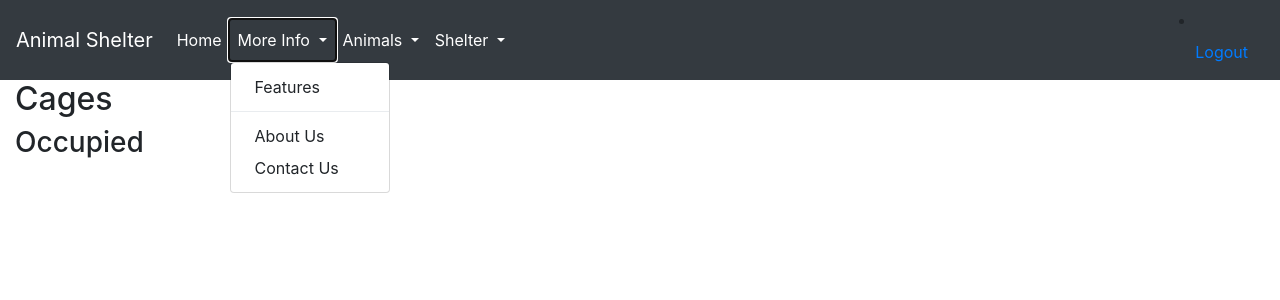
After one commit to import-tao/shelter-record-manager, a Django app: the page made by shelter/catalog/templates/catalog/cagedetail.html in a window 1280 px wide, after a click on "More Info". The commit adds this page. Shown: the top 300 px of the page. Run offline with Django 3.2, Linux system fonts and the light colour scheme; the visitor is signed in with stand-in values (Sample User, id 1); data that the repository does not hold is empty; some libraries are stand-ins or nearby versions.

Commit message:
Added cage list view, remove search navbar,

```diff
--- /dev/null
+++ b/shelter/catalog/templates/catalog/cagedetail.html
@@ -0,0 +1,16 @@
+{% extends "catalog/base.html" %}
+{% block title %}<title>Building View</title> {% endblock %}
+{% block content %}
+
+
+<h2>Cages</h2>
+<h3>Occupied</h3>
+{% if animal %}
+{% for ani in animal %}
+<ul>
+    <li>{{ ani.cage }}, <a href={{ani.get_absolute_url }}>{{ani.name}}</a></li>
+</ul>
+{% endfor %}
+{% endif %}
+
+{% endblock %}
--- a/shelter/catalog/urls.py
+++ b/shelter/catalog/urls.py
@@ -9,4 +9,5 @@ urlpatterns = [
     path('<name>/<int:pk>/update/', views.AnimalInstanceUpdateView.as_view(), name= "animal_instance_update"),
     path('<name>/<int:pk>/update/animal', views.AnimalTypeUpdateView.as_view(), name= 'animal_type_update'),
     path('<name>/<int:pk>/delete', views.AnimalInstanceDeleteView.as_view(), name= 'animal_instance_delete'),
+    path('building/<int:pk', views.cagedetailview, name='cage_detail')
 ]
--- a/shelter/catalog/views.py
+++ b/shelter/catalog/views.py
@@ -1,6 +1,6 @@
 from django.shortcuts import render, render_to_response, reverse
 from django.http import HttpResponseRedirect
-from .models import AnimalInstance, Animal
+from .models import AnimalInstance, Animal, Building
 from django.urls import reverse_lazy
 from django.views.generic import CreateView, UpdateView, DeleteView, DetailView
 from . import forms
@@ -89,3 +89,11 @@ class AnimalInstanceDeleteView(DeleteView):
     # When deleted, it will go back to the page you specify in success_url
     success_url = reverse_lazy('home_page')
     template_name = 'catalog/animal_instance_delete.html'
+
+
+def cagedetailview(request):
+    animal = AnimalInstance.objects.all().filter(status__exact='a')
+    context = {
+        'animal':animal,
+    }
+    return render(request, 'catalog/cagedetail.html',context)
--- a/shelter/templates/index/about.html
+++ b/shelter/templates/index/about.html
@@ -3,6 +3,6 @@
 {% block content %}
 
 <h1>About this website</h1>
-<p>This website was created by mutliple people from all over the world. They dedicating some of their spare time each week to get this up and running!</p>
+<p>This website was created by mutliple people from all over the world. They dedicate some of their spare time each week to get this up and running!</p>
 
 {% endblock %}
--- a/shelter/templates/index/base.html
+++ b/shelter/templates/index/base.html
@@ -54,7 +54,7 @@
           </a>
           <div class="dropdown-menu" aria-labelledby="navbarDropdown">
             <a class="dropdown-item" href="{% url 'home_page' %}">Dashboard</a>
-            <a class="dropdown-item" href="">Add a New Animal</a>
+            <a class="dropdown-item" href="{% url 'animal_create'%}">Add a New Animal</a>
             <a class="dropdown-item" href="">Medication</a>
             <div class="dropdown-divider"></div>
           </div>
@@ -64,14 +64,13 @@
                 Shelter
               </a>
               <div class="dropdown-menu" aria-labelledby="navbarDropdown">
-                <a class="dropdown-item" href="{% url 'home_page' %}">Edit Shelter</a>
+                <a class="dropdown-item" href="{% url 'cage_detail' %}">Cage List</a>
                 <a class="dropdown-item" href="">Edit Cages</a>
                 <div class="dropdown-divider"></div>
               </div>
           {% endif %}
 
       </ul>
-      <form class="form-inline my-2 my-lg-0">
       <li class="nav-item active">
         <!--If statement to change what is shown depending on if the user is logged in or not
         If they are, it shows either to login or logout and the next part will return the user
@@ -82,9 +81,6 @@
         <a class="nav-link" href="{% url 'login' %}?next={{request.path}}">Login</a>
         {% endif %}
       </li>
-        <input class="form-control mr-sm-2" type="search" placeholder="Search" aria-label="Search">
-        <button class="btn btn-outline-success my-2 my-sm-0" type="submit">Search</button>
-      </form>
     </div>
   </nav>
   <div class='container-fluid'>
```
Also changed, not shown: shelter/catalog/forms.py (+48 -0 lines), shelter/catalog/templates/catalog/animaldetail.html (+6 -1 lines). Lines whose indentation alone changed are shown as unchanged.
